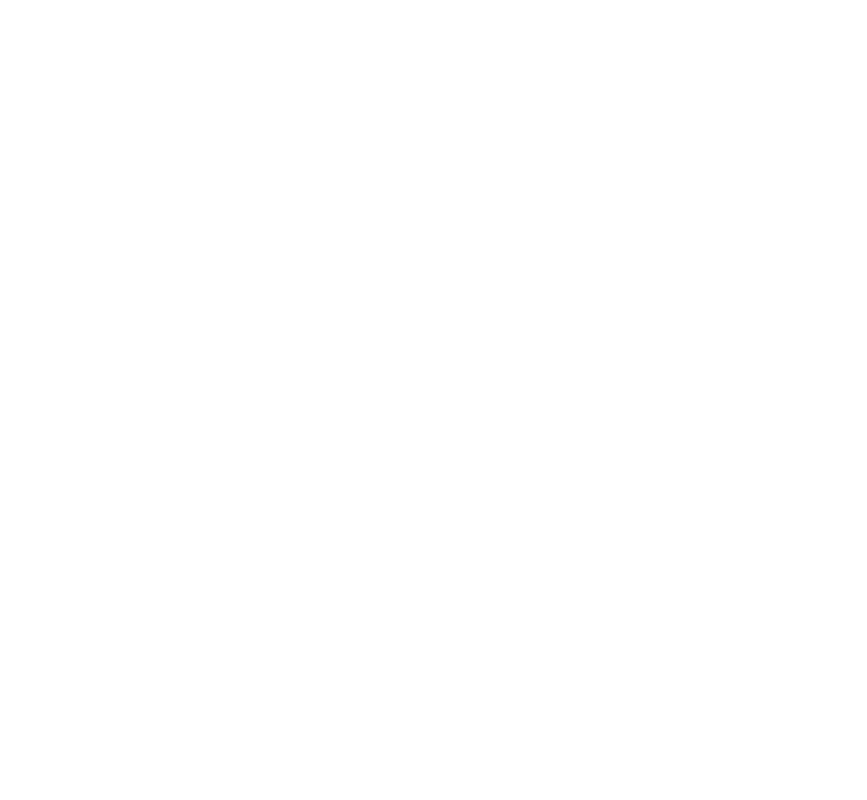
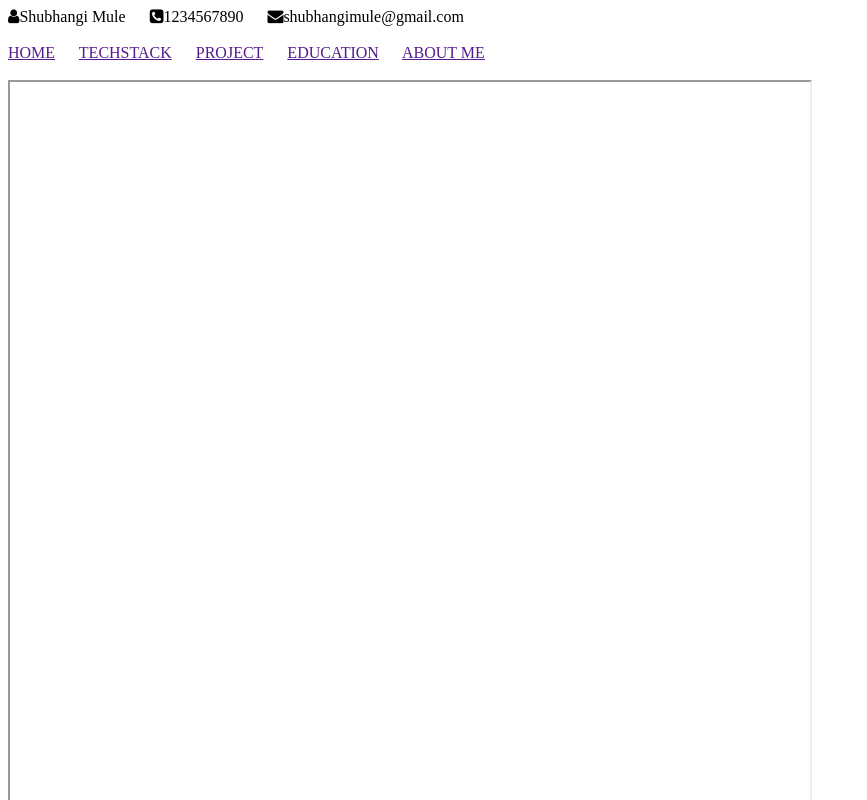
Before and after one commit to Shubhangi-Mule/my-profile, a plain HTML site: page index.html in a window 1280 px wide. Shown: the top 800 px of the page, without its empty margins (0-867 px from the left). Drawn offline with Linux system fonts and the light colour scheme.

Commit message:
add header link
add header link

```diff
--- a/index.html
+++ b/index.html
@@ -4,8 +4,23 @@
     <meta charset="UTF-8">
     <meta name="viewport" content="width=device-width, initial-scale=1.0">
     <title>My Profile</title>
+    <link rel="stylesheet" href="https://cdnjs.cloudflare.com/ajax/libs/font-awesome/4.7.0/css/font-awesome.min.css">
 </head>
 <body>
+       <span><i class="fa fa-user" aria-hidden="true">Shubhangi Mule</i></span>&nbsp;&nbsp;&nbsp;&nbsp;&nbsp;
+    <span> <i class="fa fa-phone-square" aria-hidden="true">1234567890</i></span>&nbsp;&nbsp;&nbsp;&nbsp;&nbsp;
+    <span><i class="fa fa-envelope" aria-hidden="true">shubhangimule@gmail.com</i></span>&nbsp;&nbsp;&nbsp;&nbsp;&nbsp;
+    <br>
+    <br>
+    <a href="">HOME</a>&nbsp;&nbsp;&nbsp;&nbsp;&nbsp;
+    <a href="">TECHSTACK</a>&nbsp;&nbsp;&nbsp;&nbsp;&nbsp;
+    <a href="">PROJECT</a>&nbsp;&nbsp;&nbsp;&nbsp;&nbsp;
+    <a href="">EDUCATION</a>&nbsp;&nbsp;&nbsp;&nbsp;&nbsp;
+    <a href="">ABOUT ME</a>&nbsp;&nbsp;&nbsp;&nbsp;&nbsp;
+    <br>
+    <br>
+    <iframe width="800px" height="900px">
 
+    </iframe>
 </body>
 </html>
```
